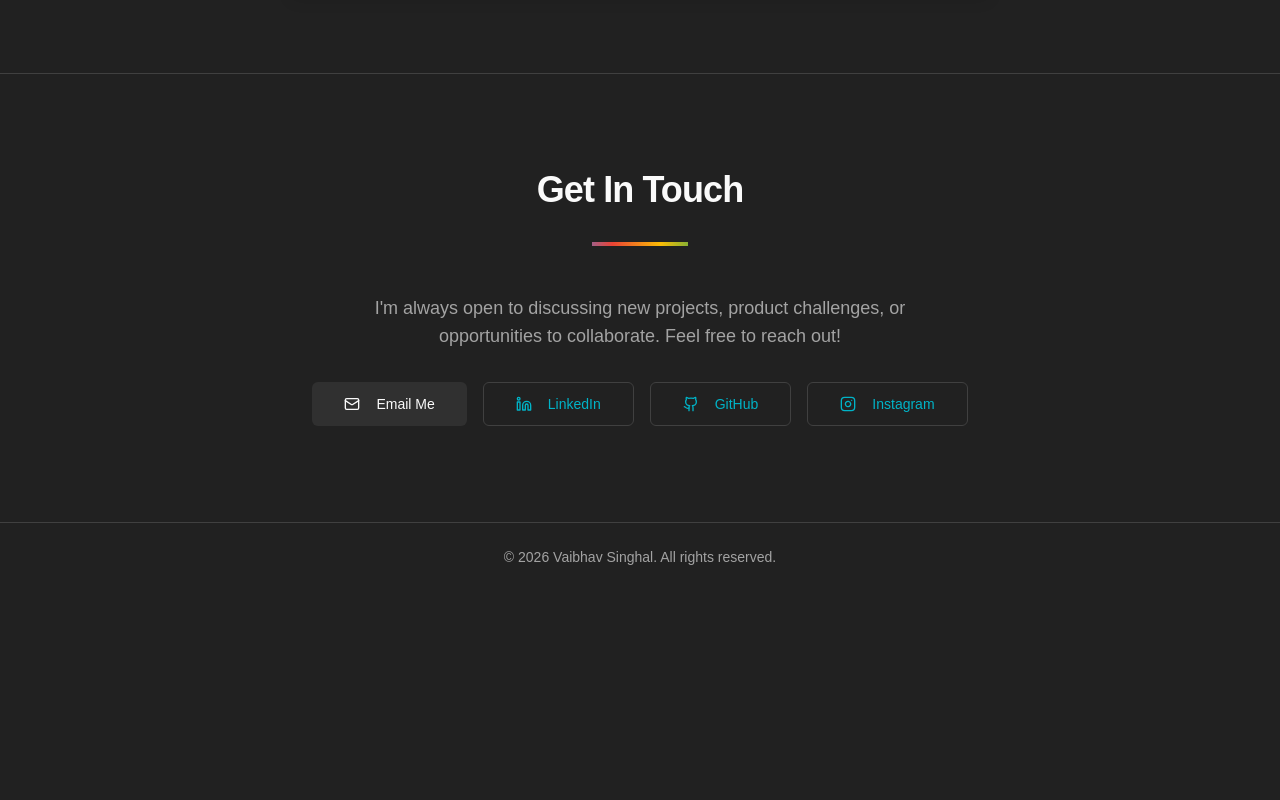
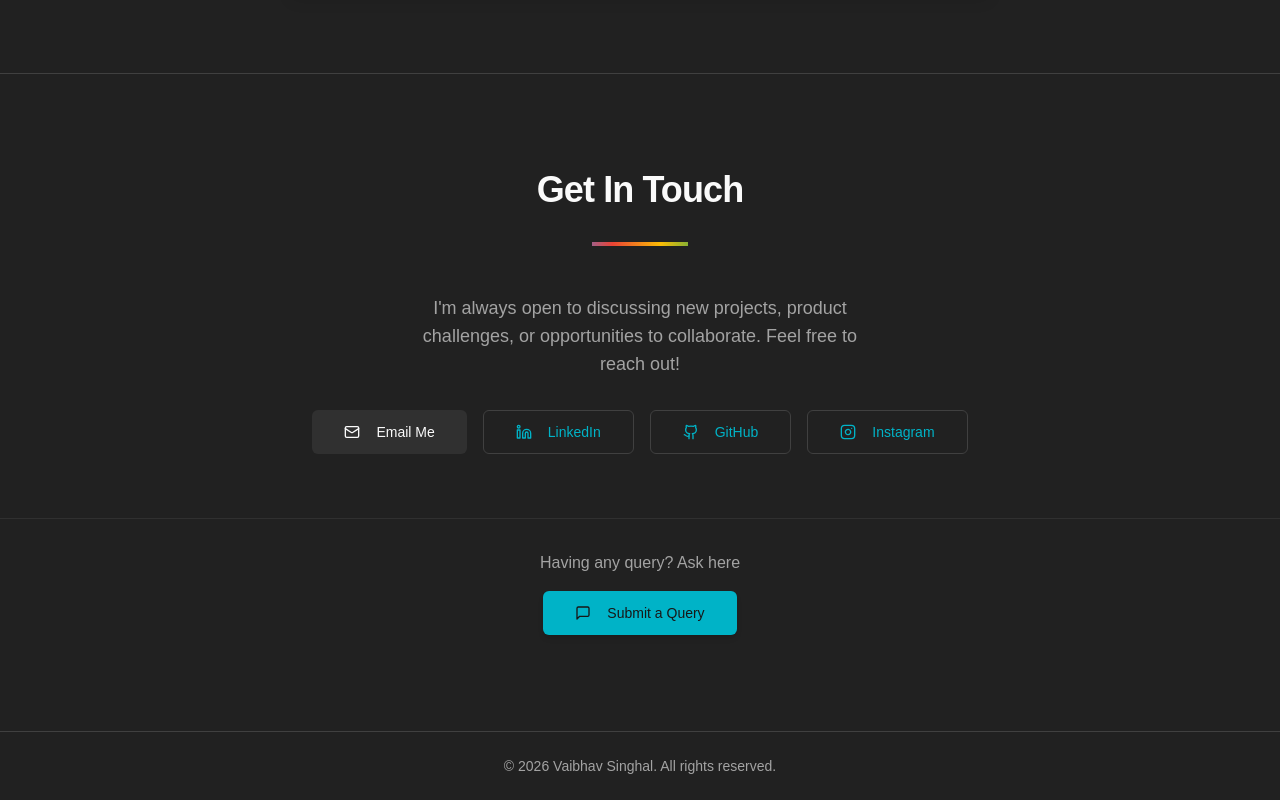
Before and after one commit to WebBhav/portfolio-pm, a Next.js app: page /query in a window 1280 px wide. Shown: the part 914-1714 px from the top of the page. Before the commit the page ends 1505 px from the top, so only its background shows below. Built offline with nearby package versions, Linux system fonts and the light colour scheme.

Commit message:
Shift the button of Submit a query to the footer after the socials with

```diff
--- a/src/components/sections/contact-section.tsx
+++ b/src/components/sections/contact-section.tsx
@@ -1,7 +1,8 @@
+
 'use client';
 
 import { Button } from '@/components/ui/button';
-import { Mail, Linkedin, Github, Instagram } from 'lucide-react';
+import { Mail, Linkedin, Github, Instagram, MessageSquare } from 'lucide-react';
 import Link from 'next/link';
 
 const ContactSection = () => {
@@ -9,7 +10,7 @@ const ContactSection = () => {
     <section id="contact" className="container mx-auto py-12 md:py-24 text-center scroll-mt-16">
       <h2 className="text-3xl font-bold tracking-tight sm:text-4xl mb-8">Get In Touch</h2>
        <div className="multicolor-line mb-12 w-24 mx-auto"></div>
-      <p className="text-lg text-muted-foreground max-w-xl mx-auto mb-8 px-4 sm:px-0">
+      <p className="text-lg text-muted-foreground max-w-xl mx-auto mb-8 px-4 sm:px-12">
         I'm always open to discussing new projects, product challenges, or opportunities to collaborate. Feel free to reach out!
       </p>
       <div className="flex flex-wrap justify-center gap-4">
@@ -34,6 +35,15 @@ const ContactSection = () => {
           </Link>
         </Button>
       </div>
+
+      <div className="mt-16 pt-8 border-t border-border/50">
+        <p className="text-muted-foreground mb-4 font-medium">Having any query? Ask here</p>
+        <Button asChild size="lg" variant="accent">
+          <Link href="/query">
+            <MessageSquare className="mr-2 h-5 w-5" /> Submit a Query
+          </Link>
+        </Button>
+      </div>
     </section>
   );
 };
--- a/src/components/sections/hero-section.tsx
+++ b/src/components/sections/hero-section.tsx
@@ -3,7 +3,7 @@
 
 import { Button } from '@/components/ui/button';
 import Link from 'next/link';
-import { ArrowRight, MessageSquare } from 'lucide-react';
+import { ArrowRight } from 'lucide-react';
 import Image from 'next/image';
 
 const HeroSection = () => {
@@ -51,11 +51,6 @@ const HeroSection = () => {
           <Button asChild size="lg">
             <Link href="#contact" onClick={handleScrollClick}>Get In Touch</Link>
           </Button>
-          <Button asChild variant="outline" size="lg">
-            <Link href="/query" className="group">
-              <MessageSquare className="mr-2 h-5 w-5" /> Submit a Query
-            </Link>
-          </Button>
           <Button asChild variant="ghost" size="lg">
             <Link href="/projects" className="group">
               View Projects <ArrowRight className="ml-2 h-5 w-5 transition-transform duration-300 group-hover:translate-x-1" />
```
